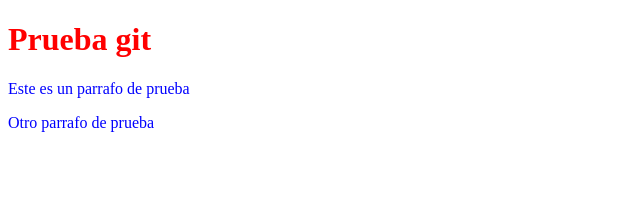
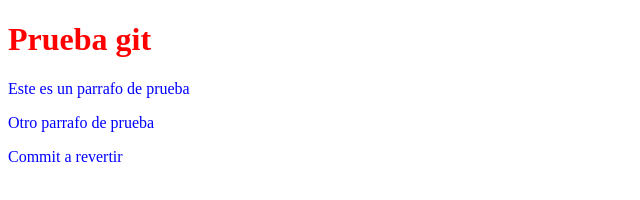
Before and after one commit to pcormir/tareagit, a plain HTML site: page index.html in a window 1280 px wide. Shown: the whole page, without its empty margins (0-640 px from the left). Drawn offline with Linux system fonts and the light colour scheme.

Commit message:
Commit que se va a revertir

```diff
--- a/index.html
+++ b/index.html
@@ -11,5 +11,6 @@
     <h1>Prueba git</h1>
     <p>Este es un parrafo de prueba</p>
     <p>Otro parrafo de prueba</p>
+    <p>Commit a revertir</p>
 </body>
 </html>
```
